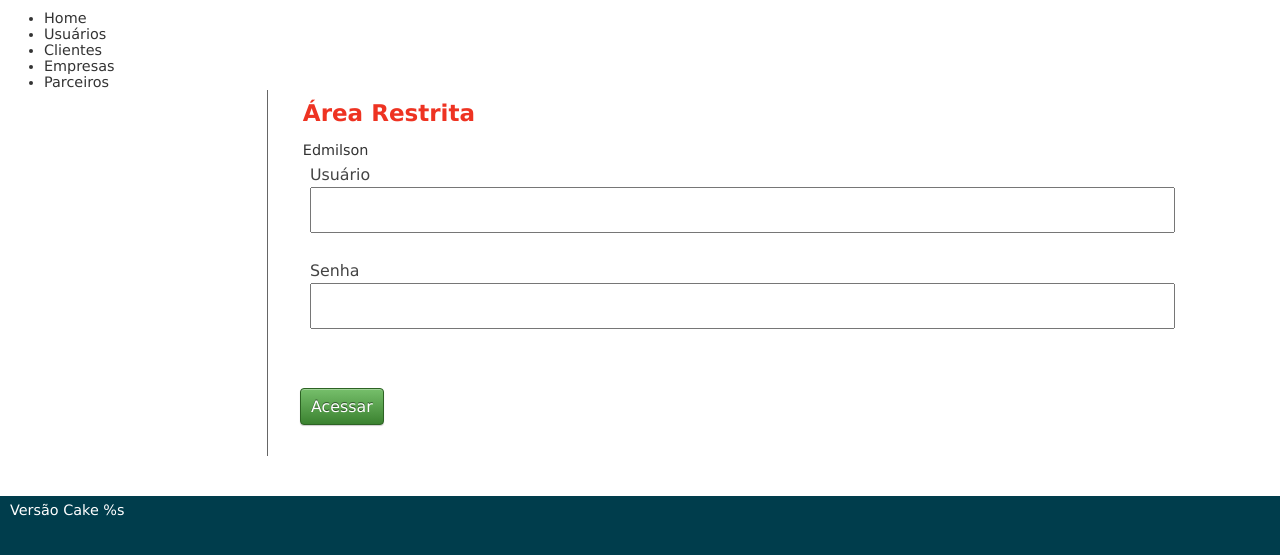
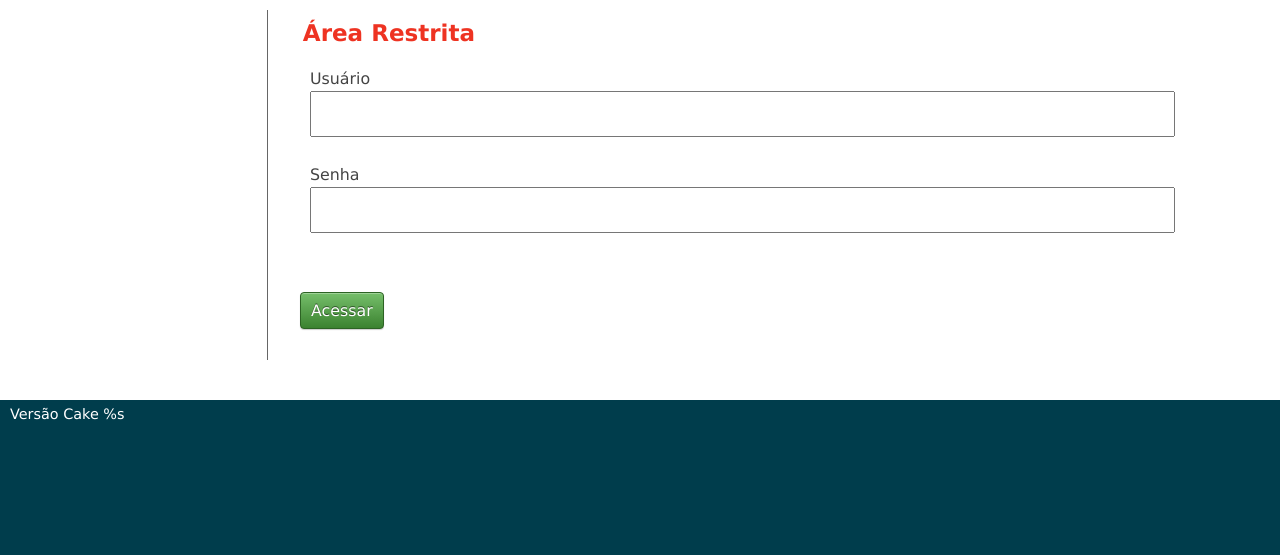
Before and after one commit to webedmilson/cakephp2, a CakePHP app: template app/View/Users/login.ctp in a window 1280 px wide. Shown: the part 47-602 px from the top of the page. Run offline with PHP 8.4 and a stand-in for CakePHP, Linux system fonts and the light colour scheme; the template is opened without the code that fills it, so the values that code supplies are empty; form fields are guessed from the names that the template uses; some libraries are stand-ins or nearby versions.

Commit message:
Retirei o Menu

```diff
--- a/app/View/Layouts/default.ctp
+++ b/app/View/Layouts/default.ctp
@@ -47,13 +47,7 @@
 		</div>
 		<div id="content">
 			<?php echo $this->Flash->render(); ?>
-			<ul>
-				<li>Home</li>
-				<li>Usuários</li>
-				<li>Clientes</li>
-				<li>Empresas</li>
-				<li>Parceiros</li>
-			</ul>
+
 			<?php echo $this->fetch('content'); ?>
 		</div>
 		<div id="footer">
--- a/app/View/Users/login.ctp
+++ b/app/View/Users/login.ctp
@@ -3,7 +3,6 @@
 <?php echo $this->Form->create('User');?>
     <fieldset>
         <legend><?php echo __('Área Restrita'); ?></legend>
-        Edmilson
         <?php
         echo $this->Form->input('username',array(
         	'label'=>'Usuário'
```
Also changed, not shown: 7 other files.
